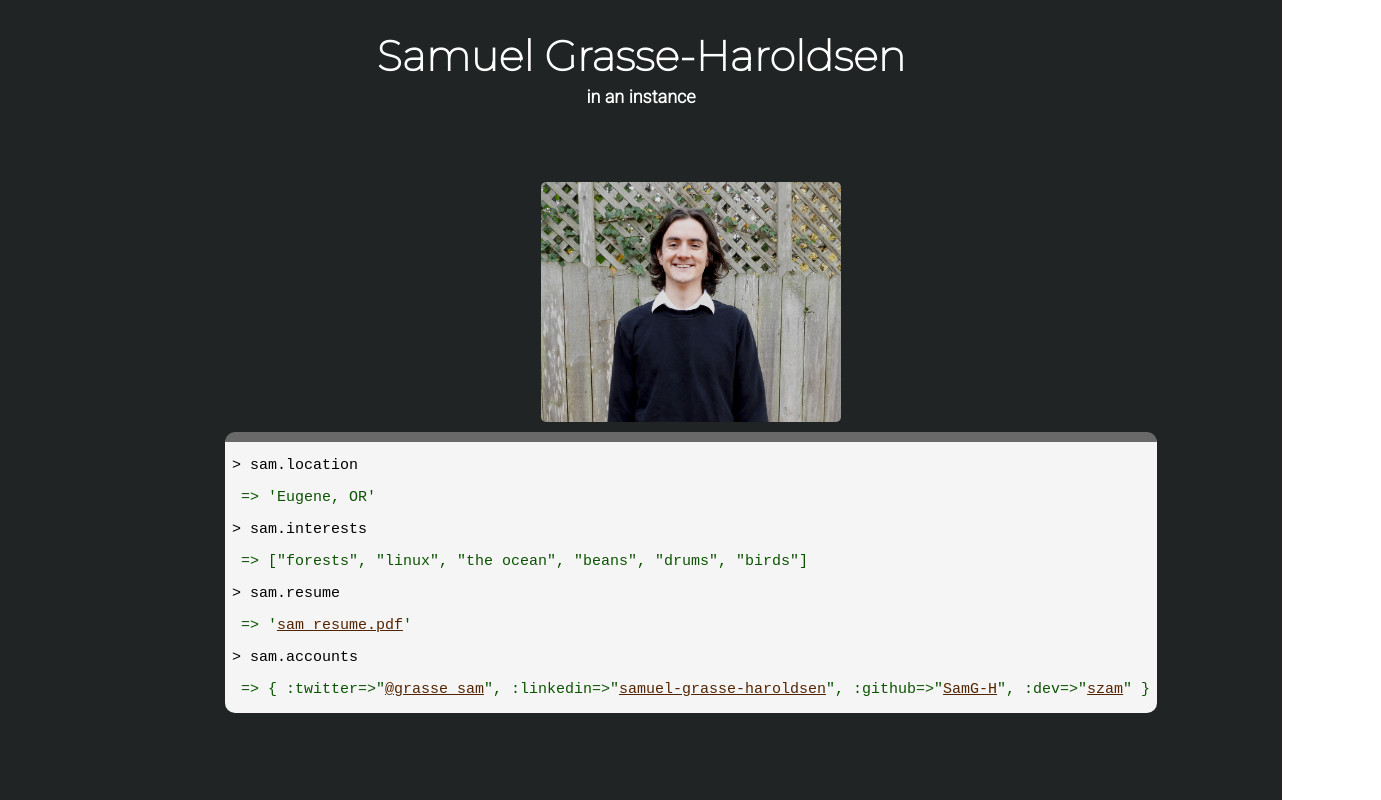
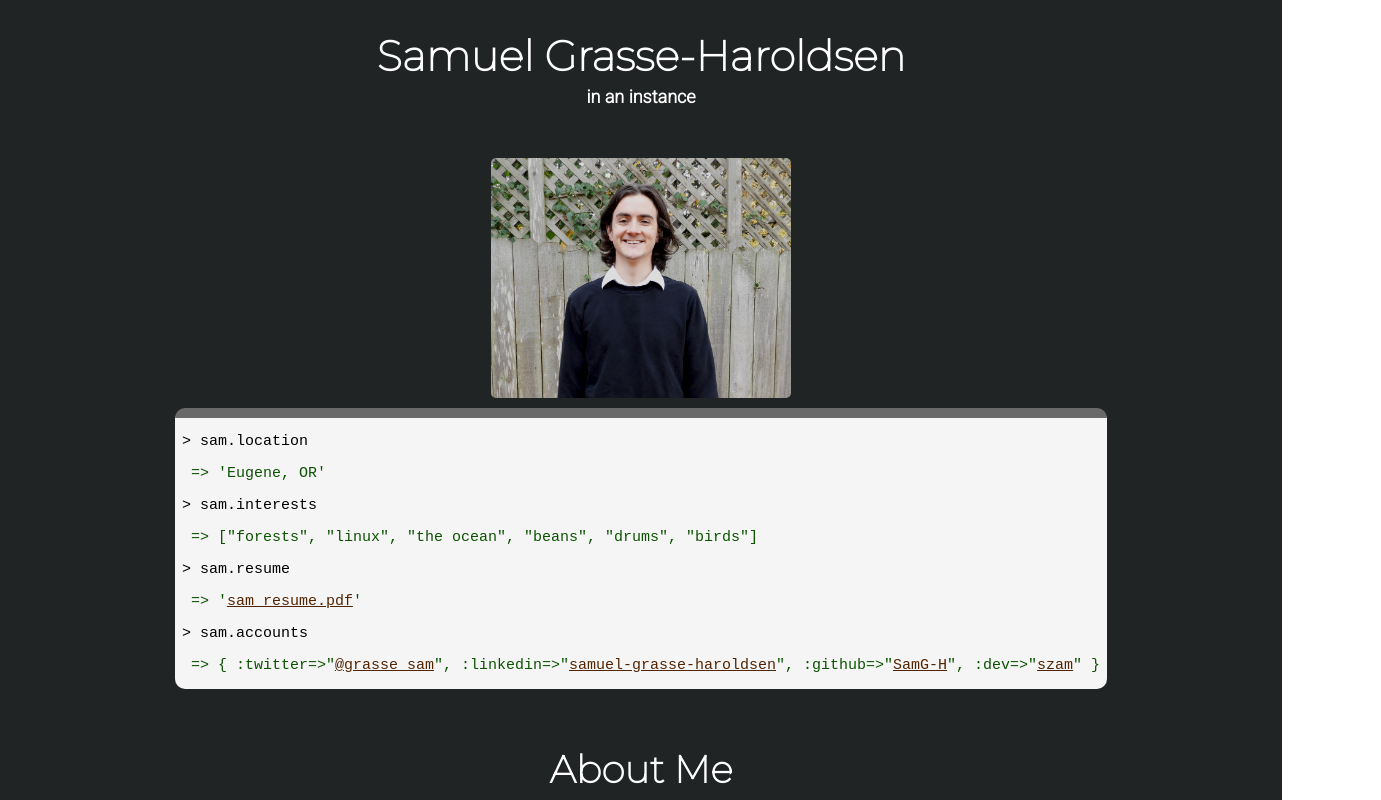
Before and after one commit to SamG-H/sam, a React (Create React App) app: page / in a window 1280 px wide. Shown: the top 800 px of the page, 1381 px wide, since content can reach past the window. Built offline with nearby package versions, Linux system fonts and the light colour scheme; a small style sheet from the web is missing.

Commit message:
fix padding on images

```diff
--- a/src/App.css
+++ b/src/App.css
@@ -19,9 +19,9 @@
 }
 
 .image-container {
-    padding: 50px;
+  padding: 2% 0;
   display: inline-block;
-  width: 100%;
+  width: 95%;
   text-align: center;
 }
 
```
Also changed, not shown: 1 other file (tests, documents, lock files or other folders).
